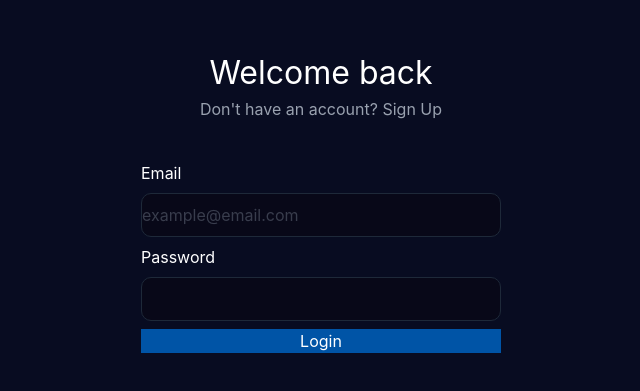
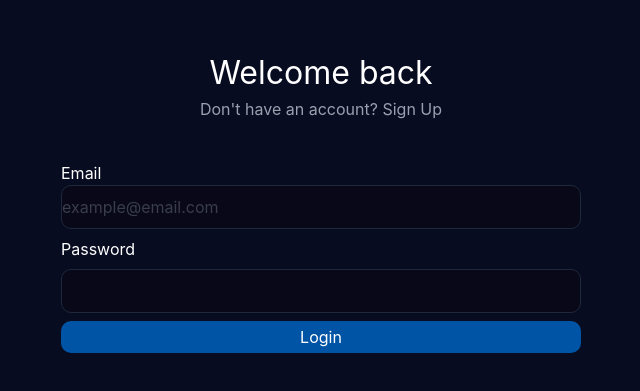
Before and after one commit to Maksas2002/Projektas1, a React (Vite) app in the folder front/: page /login in a window 1280 px wide. Shown: the part 299-690 px from the top of the page, without its empty margins (319-959 px from the left). Built offline with nearby package versions, Linux system fonts and the light colour scheme.

Commit message:
change form error text

```diff
--- a/front/src/LoginForm/LoginForm.jsx
+++ b/front/src/LoginForm/LoginForm.jsx
@@ -52,6 +52,7 @@ function LoginForm() {
             onSubmit={handleSubmit(onSubmit)}
             className="flex flex-col justify-center pt-10 gap-2"
           >
+            <div>
             <label className="text-white">Email</label>
             <input
               type="text"
@@ -61,11 +62,13 @@ function LoginForm() {
                 maxLength: 150,
                 pattern: /^[^\s@]+@[^\s@]+\.[^\s@]+$/,
               })}
-              className="border block w-90 h-11 rounded-[10px] border-gray-800 bg-input-blue text-gray-500"
+              className="border block w-130 h-11 rounded-[10px] border-gray-800 bg-input-blue text-gray-500"
               placeholder="example@email.com"
             />
+            </div>
+
             {errors.email && (
-              <span>
+              <span className="text-red-600 text-center">
                 Must contain your email and must be from 3 to 30 characters long
               </span>
             )}
@@ -81,13 +84,13 @@ function LoginForm() {
               className="border block h-11 rounded-[10px] border-gray-800 bg-input-blue  text-gray-500"
             />
             {errors.password && (
-              <span>
+              <span className="text-red-600 text-center">
                 Must contain your password and must be from 3 to 100 characters
                 long
               </span>
             )}
-            <input type="submit" className="border border-none bg-button-blue text-white" value="Login" />
-            {error && <p>{error}</p>}
+            <input type="submit" className="border border-none p-1 rounded-[10px] bg-button-blue text-white" value="Login" />
+            {error && <p className="text-red-600 text-center">{error}</p>}
           </form>
         </section>
       </main>
```
